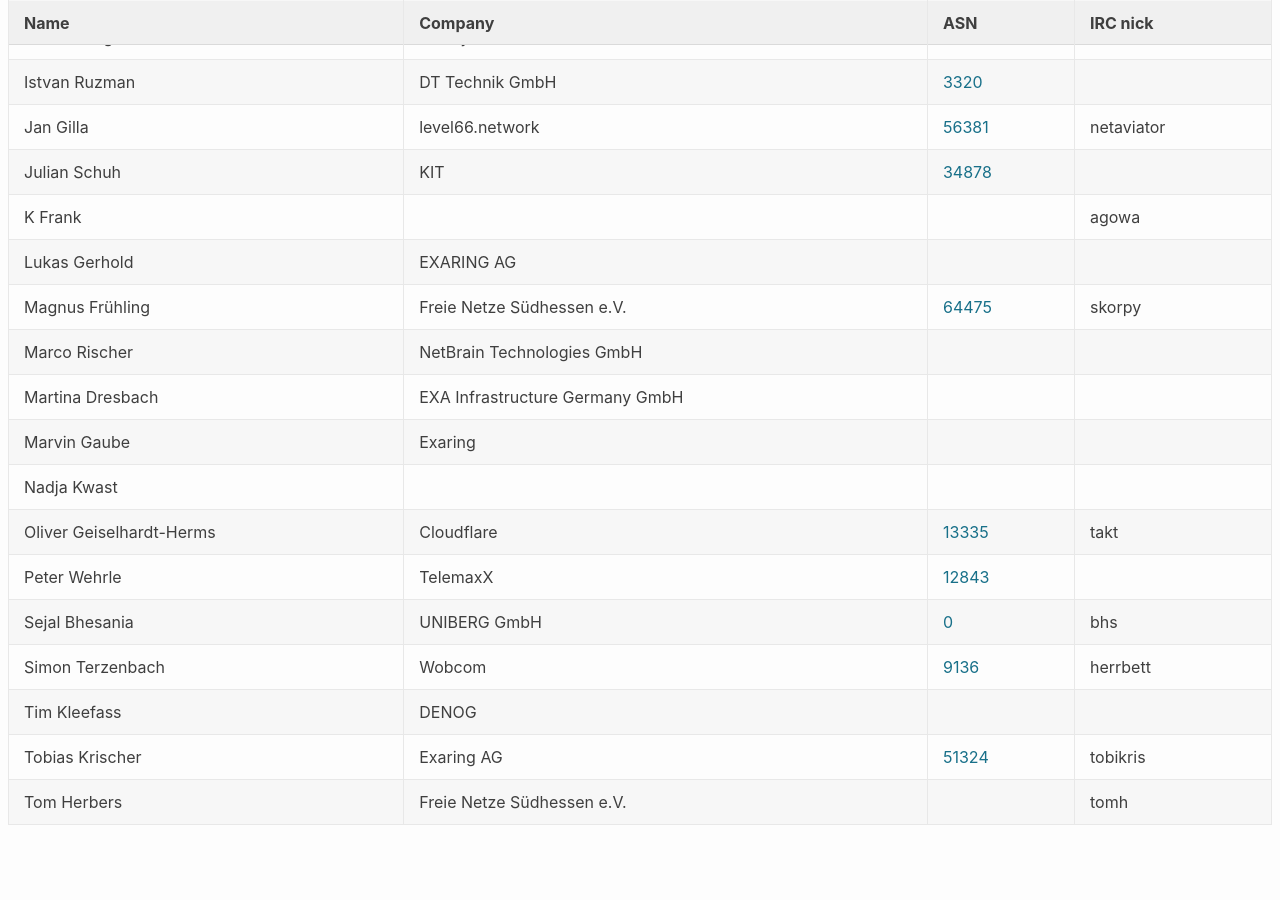
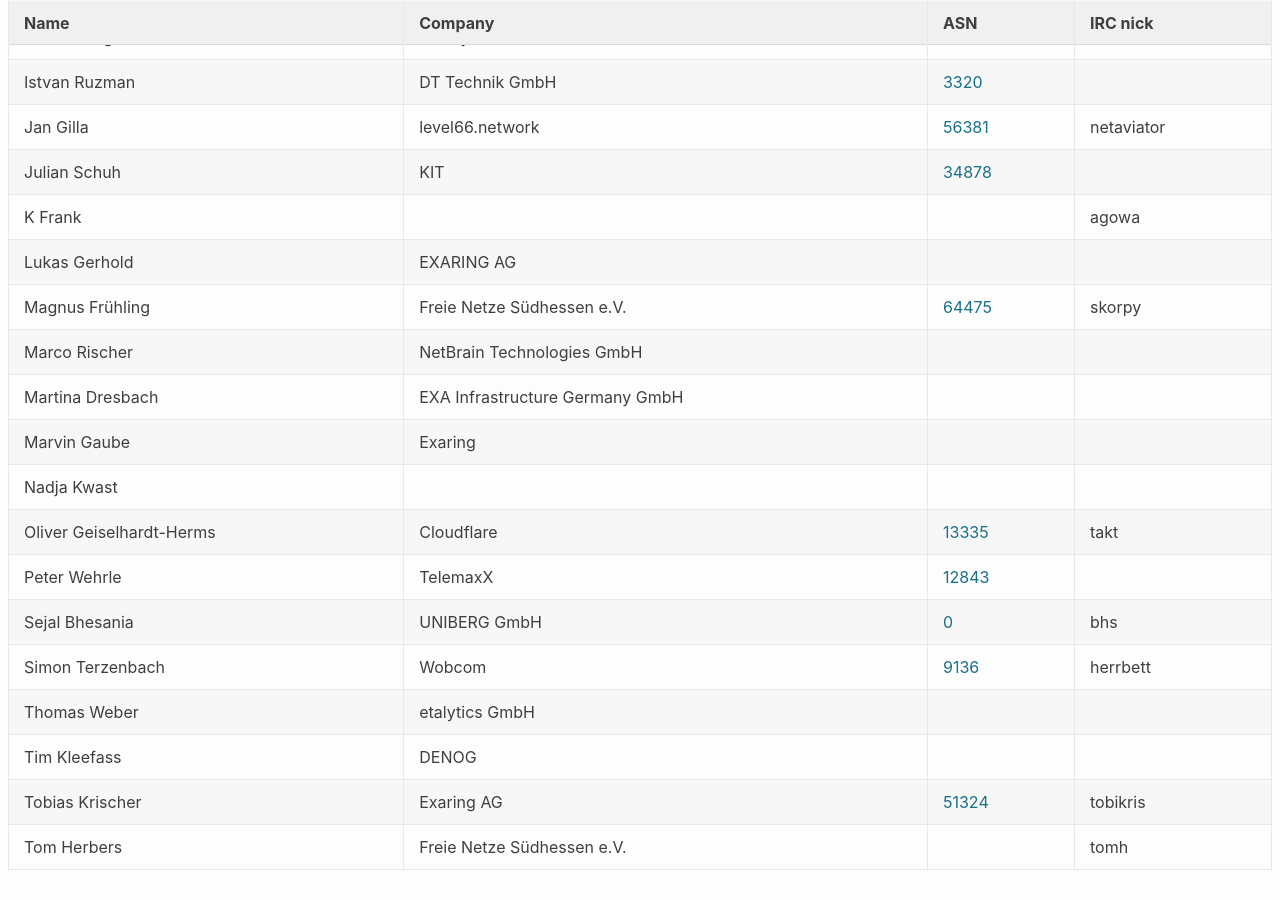
Before and after one commit to denog/pretix-attendeelist, a Jekyll site: the page built from meetup2023_04/index.markdown, in a window 1280 px wide and 900 px high, scrolled down 579 px. Built offline with Jekyll 4.4.1, drawn with Linux system fonts in a browser that asks for light colours; before the commit the page ends 1434 px from its top, so only the background shows below that.

Commit message:
Latest data: Fri Jun 23 11:47:49 UTC 2023

```diff
--- a/_data/attendees_denog_meetup_2023_04.json
+++ b/_data/attendees_denog_meetup_2023_04.json
@@ -162,6 +162,12 @@
     "asn": "9136"
   },
   {
+    "name": "Thomas Weber",
+    "company": "etalytics GmbH",
+    "irc": null,
+    "asn": null
+  },
+  {
     "name": "Tim Kleefass",
     "company": "DENOG",
     "irc": null,
```
